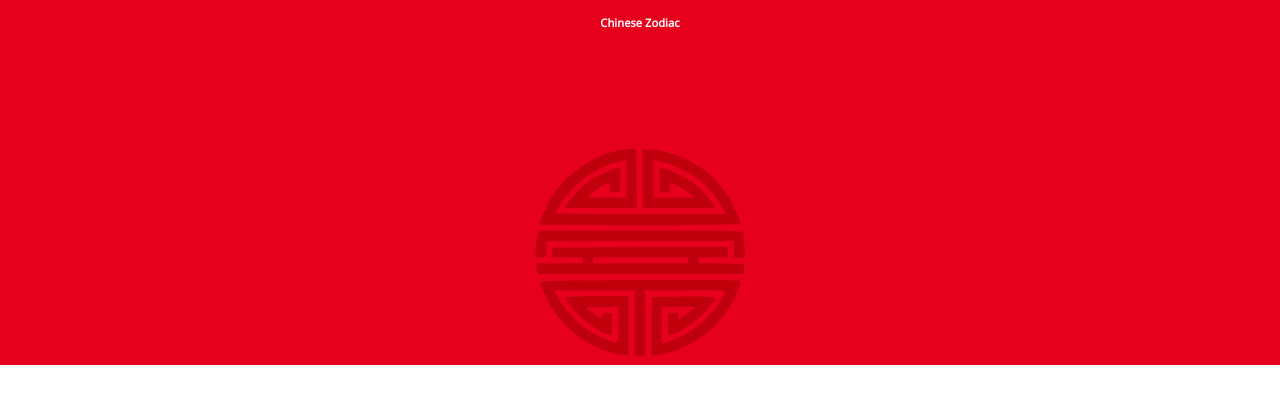
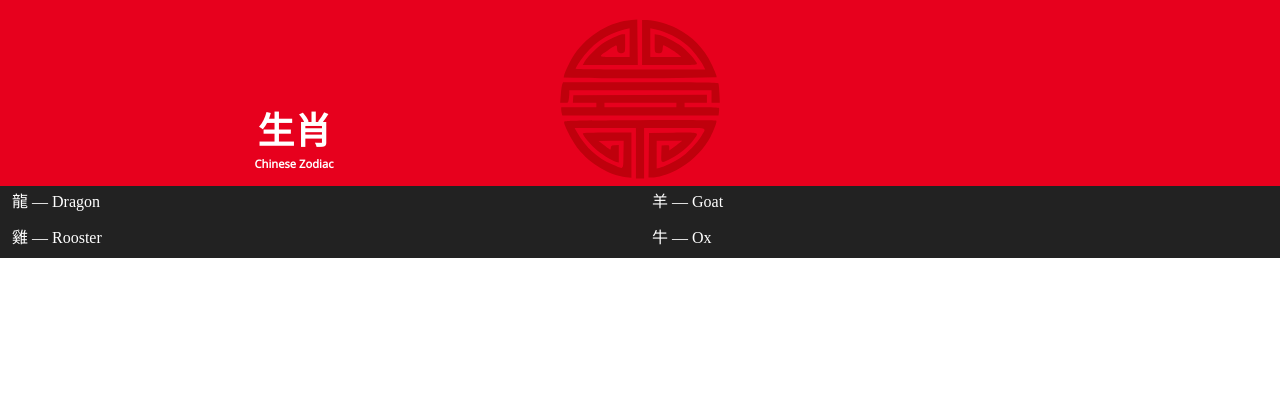
Before and after one commit to zhimmat/dsn1674-project-2, a plain HTML site: page index.html in a window 1280 px wide. Drawn offline with Linux system fonts and the light colour scheme.

Commit message:
fixed colors, and positions

```diff
--- a/css/main.css
+++ b/css/main.css
@@ -4,20 +4,20 @@ html {
 *,*::before, **::after{
   box-sizing: inherit;
 }
-  header{
-  background-color:  #e7001d;
-  width: 100%;
+header{
+  text-align: center;
+  background-color: #e7001d;
   padding-top: 1em;
-  text-align: center;
+position: relative;
 }
 h1{
   color: white;
   text-align: center;
   font-family: 'Noto Sans', sans-serif;
-  font-weight: 700;
   font-size: 2.3rem;
-  position: relative;
-  bottom: 6.5rem;
+  position: absolute;
+  bottom: 0.4rem;
+  left: 16.1rem;
 }
 
 h2{
@@ -25,14 +25,53 @@ h2{
   text-align: center;
   font-family: 'Noto Sans', sans-serif;
   font-size: .7rem;
-  position: relative;
-  bottom: 6.5rem;
+  position: absolute;
+  bottom: 0.4rem;
+  left: 15.9rem;
 }
-.medallion{
-  width: 17%;
-margin-top: 0em;
+
+.medallion {
+  width: 13%;
+  margin-top: 0em;
 }
 
 body{
 margin: 0 auto;
 }
+
+nav {
+  text-align: center;
+}
+
+nav ol {
+  list-style-type: none;
+  margin: 0;
+  padding: 0;
+  overflow: hidden;
+
+}
+
+nav a {
+  display: block;
+  padding: 0.5em 0.75em 0.75em;
+  margin: 0px;
+  background-color: #222222;
+  color: #fff;
+  text-decoration: none;
+}
+
+nav a:hover {
+  background-color: #a93f35;
+}
+
+nav li {
+  font-weight: normal;
+  color: #fff;
+  font-size: 1rem;
+  font-style: normal;
+  font-family: 'Merriweather';
+  line-height: 1;
+  float: left;
+  width: 50%;
+  text-align: left;
+}
--- a/index.html
+++ b/index.html
@@ -11,10 +11,24 @@
 <body>
 
 <header>
+  <img class="medallion" src="images/medallion.svg" alt="medallion">
   <h1>生肖</h1>
-<h2>Chinese Zodiac</h2>
+  <h2>Chinese Zodiac</h2>
+  </header>
 
-<img class="medallion" src="images/medallion.svg" alt="medallion">
+
+
+<nav>
+  <ol>
+    <li> <a href="#">龍 — Dragon</a></li>
+    <li> <a href="#">羊 — Goat</a></li>
+    <li> <a href="#">  雞 — Rooster</a></li>
+    <li> <a href="#">  牛 — Ox</a></li>
+  </ol>
+</nav>
+
 </header>
 
+
+
 </body>
```
